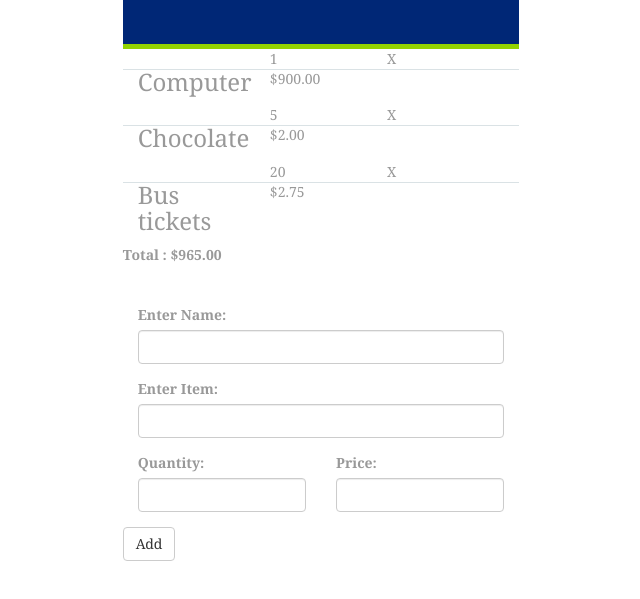
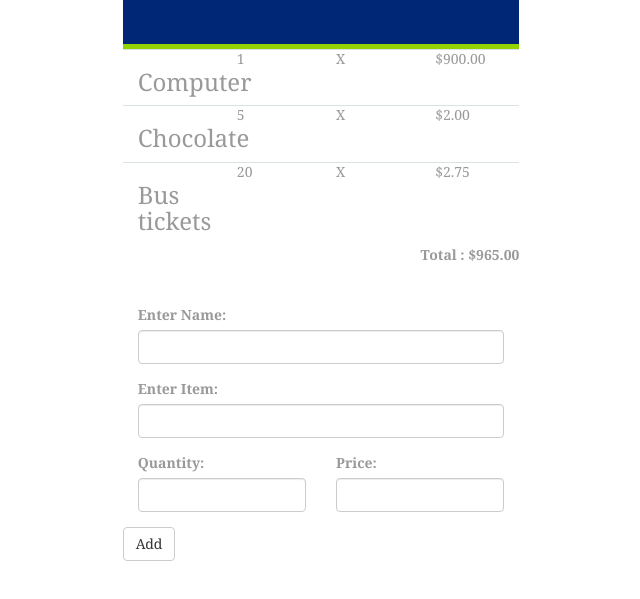
Before and after one commit to hanskurn/LunchAndCode, a plain HTML site: page index.html in a window 1280 px wide. Shown: the part 51-650 px from the top of the page, without its empty margins (319-959 px from the left). Drawn offline with nearby package versions, Linux system fonts and the light colour scheme.

Commit message:
added some styling

```diff
--- a/index.html
+++ b/index.html
@@ -51,16 +51,16 @@
 				<div>
 
 						<div class="goal_container" ng-repeat="shoppingItem in ctlr.shoppingList">
-							<div class="col-md-4"><h3>{{shoppingItem.item}}</h3></div>
+							<div class="col-md-3"><h3>{{shoppingItem.item}}</h3></div>
 
 							<!-- EXERCISE 1: Similar to the line above, fill in the fields for displaying the quantity and price -->
-							<div class="col-md-4"><!-- Put Price here --> {{shoppingItem.quantity}}</div>
-							<div> X </div>
-							<div class="col-md-4"><!-- Put Quantity here -->{{shoppingItem.price | currency:'$':2}}</div>
+							<div class="col-md-3"><!-- Put Price here --> {{shoppingItem.quantity}}</div>
+							<div class="col-md-3"> X </div>
+							<div class="col-md-3"><!-- Put Quantity here -->{{shoppingItem.price | currency:'$':2}}</div>
 
 						</div>
 
-						<div style="clear:both; text-right">
+						<div style="clear:both; text-align:right;">
 						<strong> Total : {{ctlr.calculateTotal() | currency:'$':2}}</strong>
 						</div>
 				</div>
```
